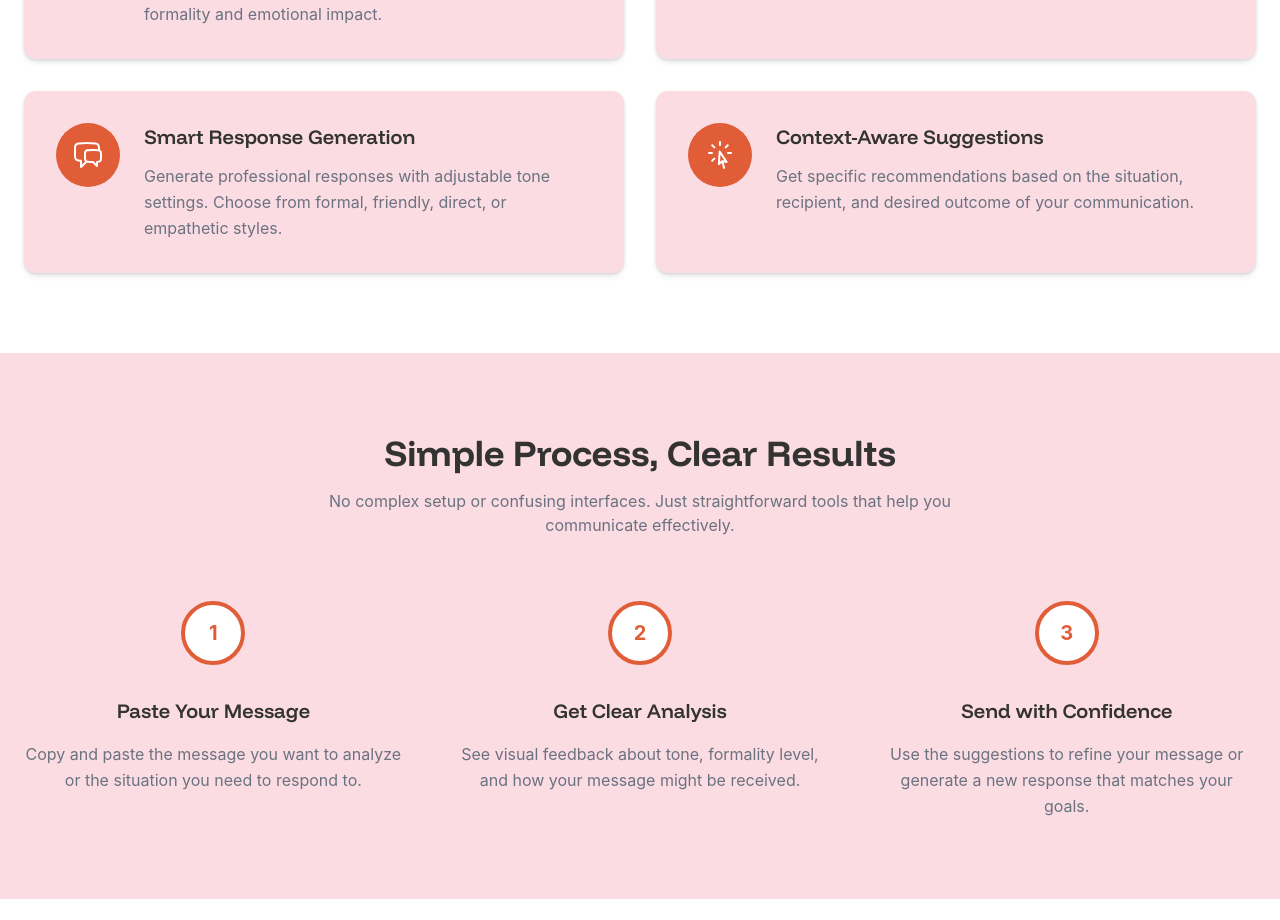
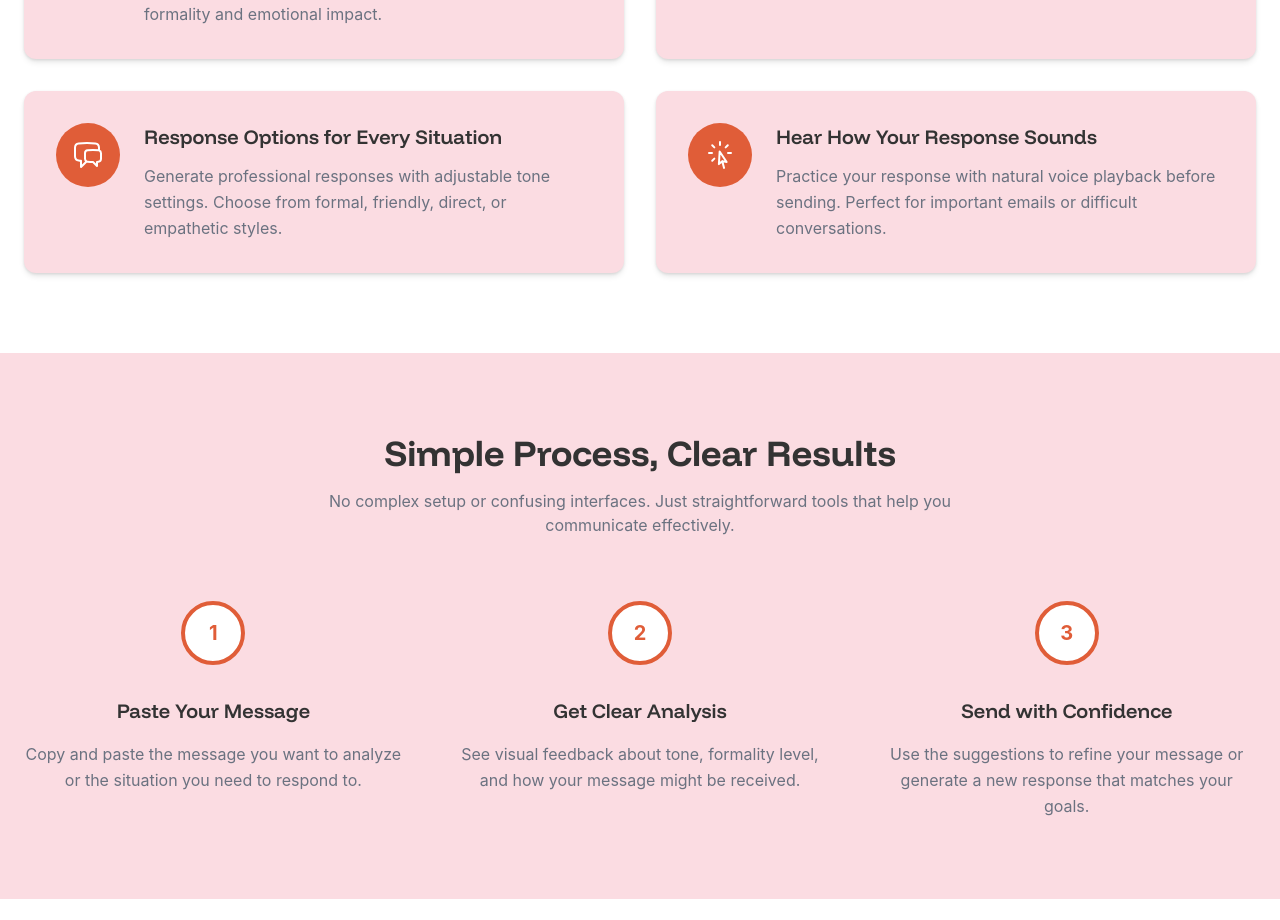
Before and after one commit to nocheerleader/neurocomms, a React (Vite) app: page / in a window 1280 px wide. Shown: the part 1087-2007 px from the top of the page. Built offline with nearby package versions, Linux system fonts and the light colour scheme; no server answers.

Commit message:
Updated Features.tsx

```diff
--- a/src/components/Features.tsx
+++ b/src/components/Features.tsx
@@ -14,13 +14,13 @@ const features = [
   },
   {
     icon: ChatBubbleLeftRightIcon,
-    title: 'Smart Response Generation',
+    title: 'Response Options for Every Situation',
     description: 'Generate professional responses with adjustable tone settings. Choose from formal, friendly, direct, or empathetic styles.'
   },
   {
     icon: CursorArrowRaysIcon,
-    title: 'Context-Aware Suggestions',
-    description: 'Get specific recommendations based on the situation, recipient, and desired outcome of your communication.'
+    title: 'Hear How Your Response Sounds',
+    description: 'Practice your response with natural voice playback before sending. Perfect for important emails or difficult conversations.'
   }
 ];
 
```
